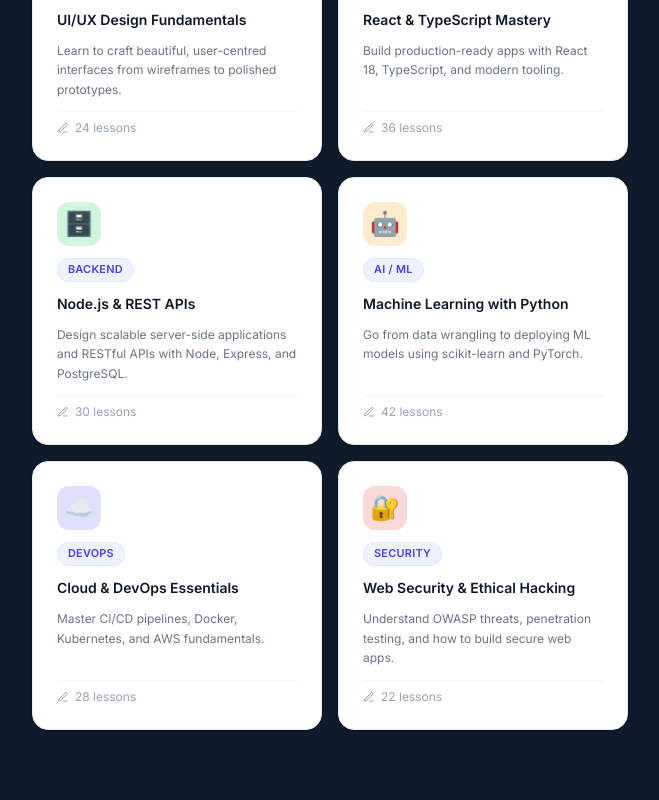
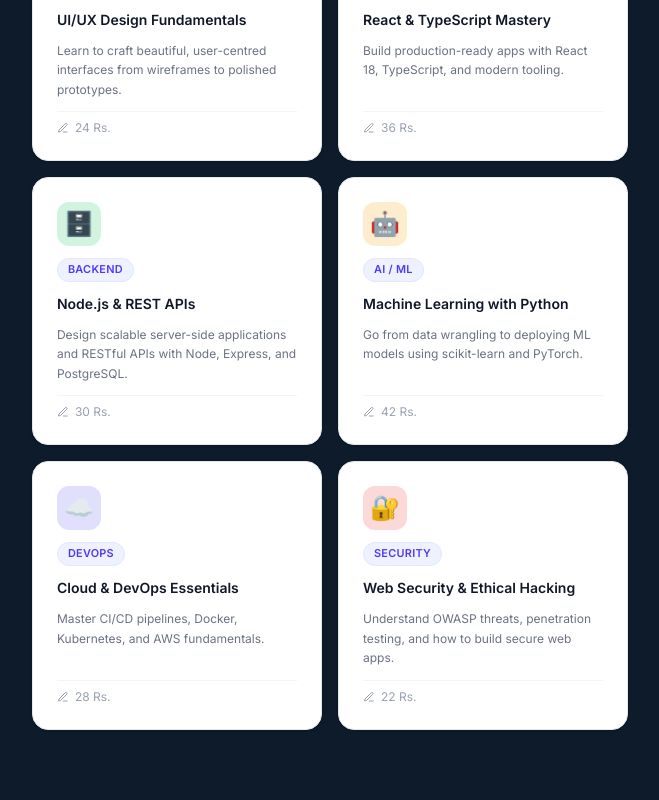
Before and after one commit to ReactCapstone/OnlineLearningPlatform_FE, a React (Vite) app: page /home in a window 1280 px wide. Shown: the part 1040-1840 px from the top of the page, without its empty margins (310-969 px from the left). Built offline with nearby package versions, Linux system fonts and the light colour scheme.

Commit message:
minor changes in UI

```diff
--- a/package.json
+++ b/package.json
@@ -11,6 +11,7 @@
   },
   "dependencies": {
     "@reduxjs/toolkit": "^2.12.0",
+    "lucide-react": "^1.25.0",
     "react": "^19.2.7",
     "react-dom": "^19.2.7",
     "react-icons": "^5.7.0",
--- a/src/components/CourseCard.tsx
+++ b/src/components/CourseCard.tsx
@@ -105,7 +105,7 @@ export default function CourseCard({ course }: CourseCardProps) {
           <svg width="12" height="12" viewBox="0 0 24 24" fill="none" stroke="currentColor" strokeWidth="2">
             <path d="M12 20h9M16.5 3.5a2.121 2.121 0 013 3L7 19l-4 1 1-4L16.5 3.5z"/>
           </svg>
-          {course.lessons} lessons
+          {course.lessons} Rs.
         </div>
         <div className="flex items-center gap-1 text-xs font-medium text-indigo-500 opacity-0 group-hover:opacity-100 transition-opacity duration-200">
           Start learning
```
Also changed, not shown: 1 other file (tests, documents, lock files or other folders).
